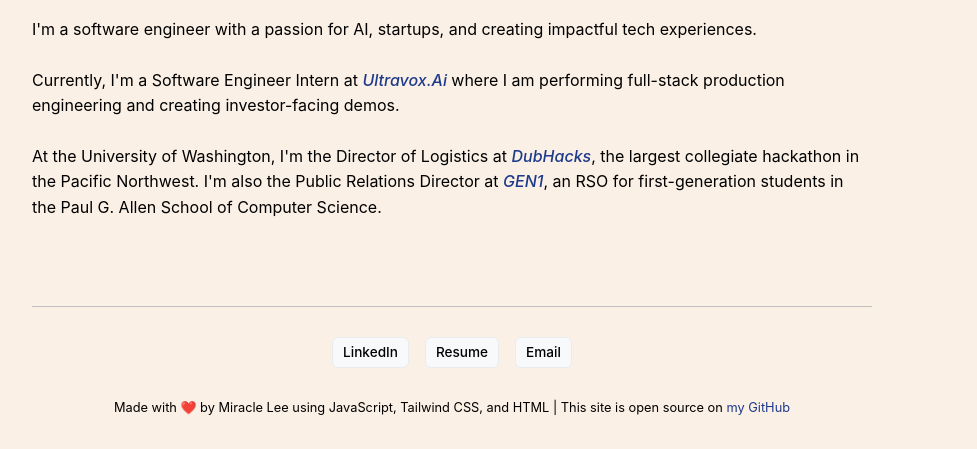
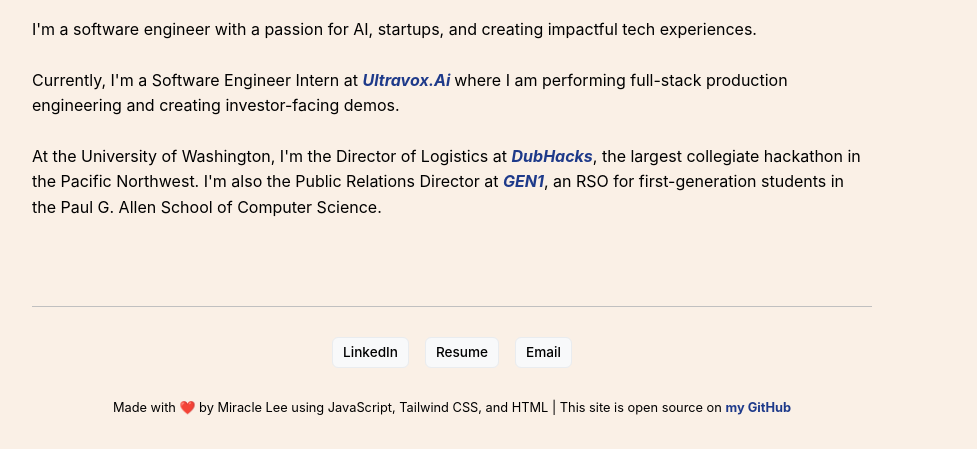
Before and after one commit to MiraLee251/personal-website, a React (Create React App) app: page / in a window 1280 px wide. Shown: the part 503-952 px from the top of the page, without its empty margins (188-1165 px from the left). Built offline with nearby package versions, Linux system fonts and the light colour scheme.

Commit message:
bolded links

```diff
--- a/src/App.css
+++ b/src/App.css
@@ -177,7 +177,7 @@ body {
 .current a, .clubs a {
   color: #1e3a8a;
   text-decoration: none;
-  font-weight: 500;
+  font-weight: 700;
   transition: color 0.2s ease;
 }
 
@@ -245,6 +245,7 @@ body {
 .footer-text a {
   color: #1e3a8a;
   text-decoration: none;
+  font-weight: 700;
 }
 
 .footer-text a:hover {
```
